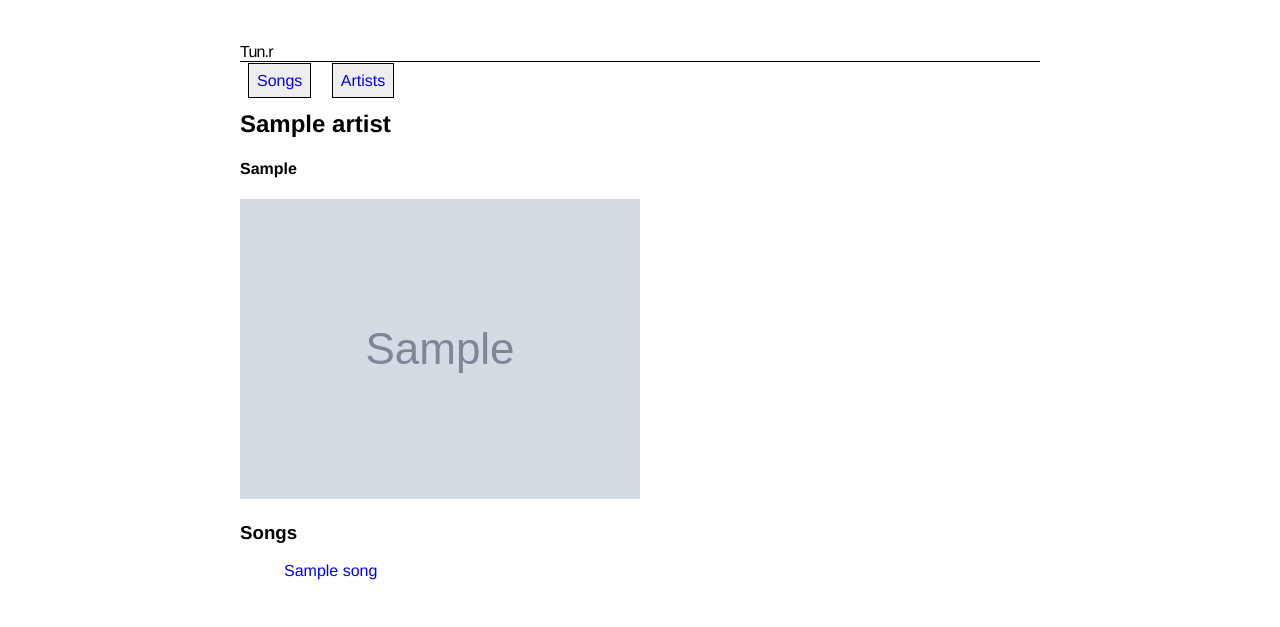
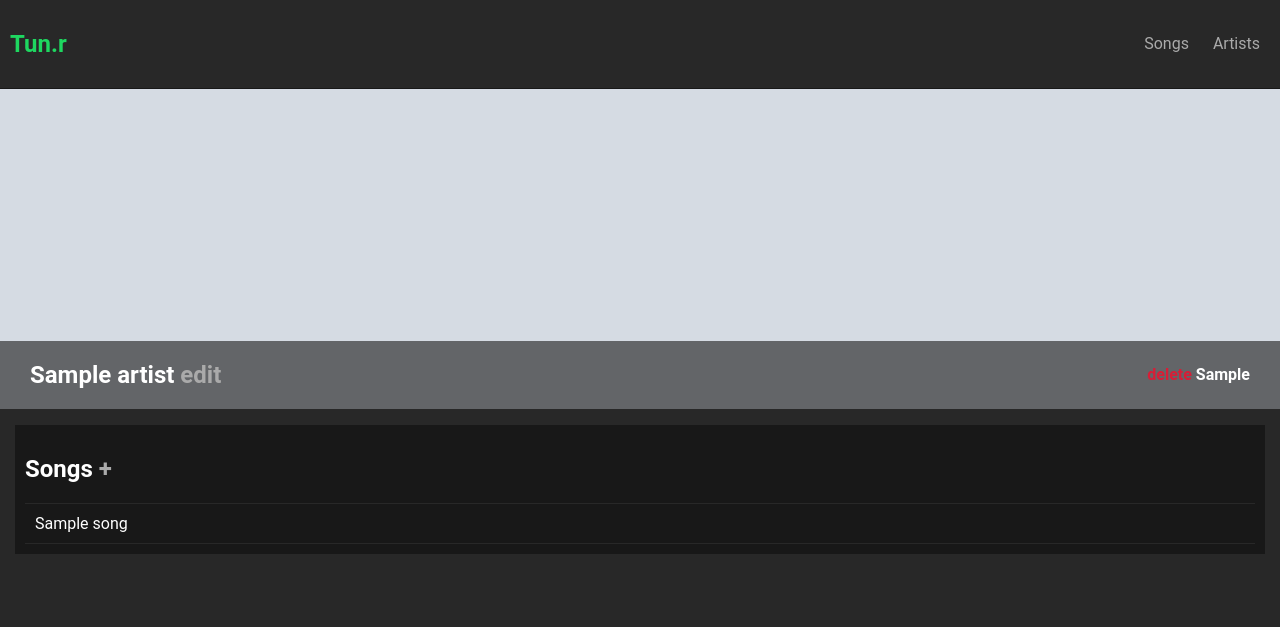
Before and after one commit to pouyarezvani/Tunr, a Django app: page /artists/1 in a window 1280 px wide. Shown: the top 627 px of the page. Run offline with Django 3.2, Linux system fonts and the light colour scheme; tables that the repository leaves empty hold one stand-in row (values such as "Sample post"); grey boxes marked "Sample" are stand-in pictures.

Commit message:
adds styling

```diff
--- a/tunr/static/css/main.css
+++ b/tunr/static/css/main.css
@@ -1,105 +1,161 @@
+:root {
+	/* colors */
+  --green: rgb(30, 215, 96);
+  --red: rgb(215, 30, 55);
+	--light-black: rgb(40, 40, 40);
+	--black: rgb(24, 24, 24);
+	--grey: rgb(170, 170, 170);
+	--sand: rgb(200, 200, 200);
+	--white: rgb(255, 255, 255);
+
+	/* spacing */
+	--padding-xs: 5px;
+	--padding-sm: 10px;
+	--padding: 15px;
+	--padding-lg: 30px;
+	--padding-xl: 60px;
+
+	--margin-xs: 5px;
+	--margin-sm: 10px;
+	--margin: 15px;
+	--margin-lg: 30px;
+	--margin-xl: 60px;
+
+	/* Font-sizes */
+
+	--x-small: 11px;
+	--small: 14px;
+	--medium: 16px;
+	--large: 20px;
+	--x-large: 24px;
+	--xx-large: 36px;
+	--xxx-large: 52px;
+}
 
 body {
-  font-family: 'Helvetica Neue', sans-serif;
-  max-width: 50em;
-  margin: auto;
-  padding: 2em 1em;
+	background: var(--light-black);
+	font-family: 'Roboto', sans-serif;
+	margin: 0;
+}
+
+a {
+	color: var(--grey);
+}
+
+a:hover {
+	color: var(--sand);
+}
+
+nav {
+	background: var(--light-black);
+	padding: var(--padding-sm);
+	color: var(--grey);
+	border-bottom: 1px solid var(--black);
+	display: flex;
+	flex-flow: row wrap;
+  align-items: center;
+
 }
 
 nav a {
-  border: 1px solid black;
-  margin: .5em;
-  padding: .5em;
-  background-color: #eeeeee;
+  text-decoration: none;
+  margin: var(--margin-sm);
+
+}
+nav section {
+  margin-left: auto;
 }
 
-nav a:hover {
-  background-color: orange;
-  color: blue;
+nav h1 {
+  color: var(--green);
 }
 
-a,
-a:visited {
-  text-decoration: none;
-  color: blue;
+.track {
+    border-top: 1px solid var(--light-black);
+    height: max-content;
+    display: flex;
+    flex-flow: row wrap;
+    align-items: center;
+    padding: var(--padding-sm);
+    color: var(--white);
+    text-decoration: none;
+}
+.track:hover {
+  background: var(--light-black);
 }
 
-a:hover {
-  background-color: #ccc;
+.track:last-child {
+  border-bottom: 1px solid var(--light-black);
 }
 
-ul {
-  list-style-type: none;
+.track img {
+  width: 50px;
+  height: 50px;
+  border-radius: 50%;
+  margin-right: var(--margin);
 }
 
-li {
-  margin: .25em;
+
+.tracks {
+    display: flex;
+    flex-flow: column wrap;
+    margin: var(--margin);
+    padding: var(--padding-sm);
+    background: var(--black);
+    text-decoration: none;
 }
 
-h1 {
-  font: inherit;
-  color: inherit;
-  letter-spacing: -.05em;
-  text-decoration: none;
-  border-bottom: 1px solid black;
+.tracks h2 {
+  color: var(--white);
 }
 
-h2>a {
-  font-size: .75em;
+.artist-header {
+    height: 320px;
+    border-bottom: 1px solid var(--light-black);
+    position: relative;
+    background-size: cover;
+    background-position: top;
+    background-repeat: no-repeat;
+    overflow: hidden;
+    z-index: 1;
+    display: flex;
+    flex-flow: row wrap;
+    justify-content: space-between;
+    align-items: flex-end;
 }
 
-textarea {
+.artist-header:before {
+  content: ' ';
   display: block;
-  border: solid 1px black;
-  background: whitesmoke;
+  position: absolute;
+  left: 0;
+  top: 0;
+  width: 100%;
+  height: 100%;
+  z-index: 0;
+  opacity: 0.15;
+  background-repeat: no-repeat;
+  background-size: cover;
+  background-position: top;
+
 }
 
-input {
-  display: block;
-  margin: 5px 0 20px 0;
-  padding: 9px;
-  border: solid 1px black;
-  width: 300px;
-  background: whitesmoke;
+.artist-info {
+    width: 100%;
+    z-index: 1;
+    background: rgba( 24, 24, 24, .6);
+    display: flex;
+    flex-flow: row wrap;
+    justify-content: space-between;
+    align-items: center;
+    color: var(--white);
+    padding: 0 var(--padding-lg);
 }
 
-input[type=submit],
-a.delete {
-  width: auto;
-  padding: 9px 15px;
-  background-color: gray;
-  border: 0;
-  font-size: 14px;
-  color: #FFFFFF;
+a {
+  text-decoration: none;
 }
 
-a.delete {
-  background-color: red;
+.delete {
+  color: var(--red);
 }
-
-.artist-photo {
-  width: 400px;
-}
-
-span.nationality {
-  font-size: .5em;
-}
-
-.user-info {
-  float: right;
-}
-
-a.fav {
-  text-decoration: none;
-  color: red;
-}
-
-a.no-fav {
-  text-decoration: none;
-  color: black;
-}
-
-.fav:visited,
-.no-fav:visited {
-  text-decoration: none;
-}
--- a/tunr/templates/artist_detail.html
+++ b/tunr/templates/artist_detail.html
@@ -1,17 +1,25 @@
 
 {% extends 'base.html'%}
 {% block content %}
-<h2>{{artist.name}}</h2>
-<h4>{{artist.nationality}}</h4>
 
-<img src="{{artist.photo_url}}" class="artist-photo"/>
 
-<h3>Songs</h3>
-<ul>
+<section class="artist-header" style="background-image:url({{artist.photo_url}})">
+  <section class="artist-info">
+      <h2>{{artist.name}} <a href="">edit</a></h2>
+      <h4><a href="" class="delete">delete</a> {{artist.nationality}}</h4>
+  </section>
+</section>
+
+
+
+<ul class="tracks">
+    <h2>Songs <a href="">+</a></h2>
   {% for song in artist.songs.all %}
-    <li>
-      <a href="{{song.spotify_preview}}">{{song.title}}</a>
+  <a href="{{song.spotify_preview}}">
+    <li class="track">
+      {{song.title}}
     </li>
+  </a>
   {% endfor %}
 </ul>
 {% endblock %}
--- a/tunr/templates/base.html
+++ b/tunr/templates/base.html
@@ -2,20 +2,21 @@
 <!DOCTYPE html>
 <html lang="en">
 	<head>
-  <meta charset="UTF-8">
-  <meta name="viewport" content="width=device-width, initial-scale=1.0">
-  <meta http-equiv="X-UA-Compatible" content="ie=edge">
-  <link rel="stylesheet" href="{% static 'css/main.css' %}">
+		<meta charset="UTF-8" />
+		<meta name="viewport" content="width=device-width, initial-scale=1.0" />
+		<meta http-equiv="X-UA-Compatible" content="ie=edge" />
+		<link rel="stylesheet" href="{% static 'css/main.css' %}" />
 		<title>Tunr</title>
 	</head>
 	<body>
+		<nav>
       <h1>Tun.r</h1>
-  <nav>
+      <section>
           <a href="/songs">Songs</a>
           <a href="/">Artists</a>
+      </section>
+
 		</nav>
-  {% block content%}
-  {% endblock %}
-
+		{% block content%} {% endblock %}
 	</body>
 </html>
```
Also changed, not shown: tunr/templates/artist_list.html (+7 -4 lines), tunr/templates/song_list.html (+7 -4 lines). Lines whose indentation alone changed are shown as unchanged.
